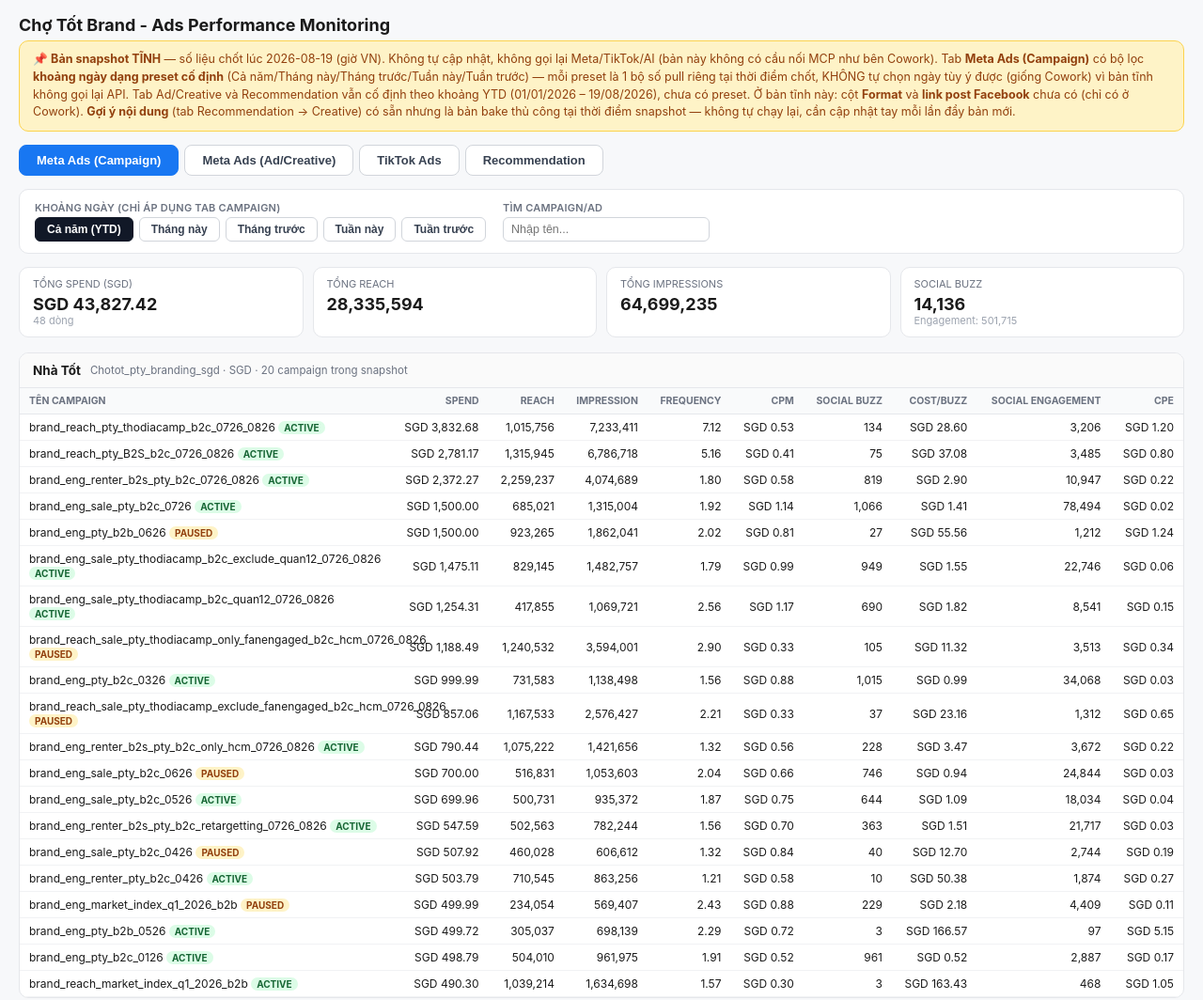
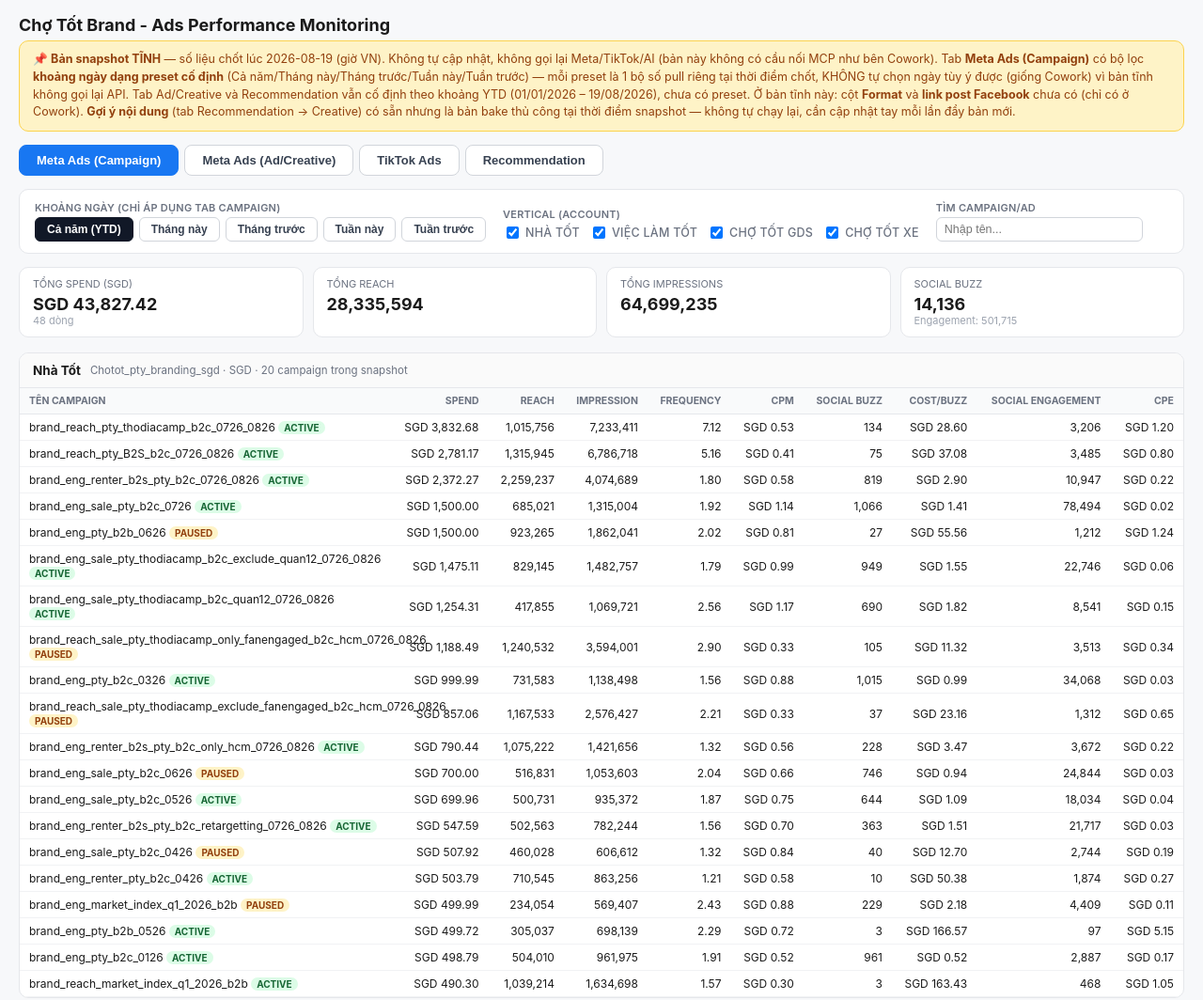
Before and after one commit to locvohoang/chotot-ads-snapshot, a plain HTML site: page index.html in a window 1280 px wide. Shown: the top 1064 px of the page at 94% size. Drawn offline with Linux system fonts and the light colour scheme.

Commit message:
Add files via upload

```diff
--- a/index.html
+++ b/index.html
@@ -95,6 +95,10 @@
     <div id="presetButtons" style="display:flex; gap:6px; flex-wrap:wrap;"></div>
   </div>
   <div class="field">
+    <label>Vertical (account)</label>
+    <div id="verticalChecks" style="display:flex; gap:10px; flex-wrap:wrap;"></div>
+  </div>
+  <div class="field">
     <label>Tìm campaign/ad</label>
     <input type="text" id="searchBox" placeholder="Nhập tên...">
   </div>
@@ -115,6 +119,7 @@
 let currentPlatform = 'campaign';
 let currentPreset = 'ytd'; // chỉ áp dụng cho tab Campaign — 'ytd' | 'this_month' | 'last_month' | 'this_week' | 'last_week'
 let searchTerm = '';
+let selectedAccounts = new Set(ACCOUNT_ORDER); // vertical (account) filter — mặc định chọn hết
 
 // Nguồn data cho tab Campaign theo preset đang chọn. YTD = DASH (bộ số gốc từ đầu năm).
 // Các preset khác lấy từ PRESETS_DATA (pull riêng cho từng khoảng ngày cố định — xem ghi chú trong banner).
@@ -127,6 +132,18 @@
   el.innerHTML = PRESET_ORDER.map(p => `<button type="button" class="preset-btn${p===currentPreset?' active':''}" data-preset="${p}">${PRESET_LABELS[p]}</button>`).join('');
   el.querySelectorAll('.preset-btn').forEach(b => {
     b.addEventListener('click', () => { currentPreset = b.getAttribute('data-preset'); render(); });
+  });
+}
+
+function renderVerticalChecks(){
+  const el = document.getElementById('verticalChecks');
+  el.innerHTML = ACCOUNT_ORDER.map(k => `<label style="display:flex; align-items:center; gap:4px; font-size:12.5px; font-weight:500;"><input type="checkbox" data-acc="${k}" ${selectedAccounts.has(k)?'checked':''}> ${escapeHtml(DASH[k].label)}</label>`).join('');
+  el.querySelectorAll('input[type=checkbox]').forEach(cb => {
+    cb.addEventListener('change', (e) => {
+      const k = e.target.getAttribute('data-acc');
+      if (e.target.checked) selectedAccounts.add(k); else selectedAccounts.delete(k);
+      render();
+    });
   });
 }
 
@@ -155,6 +172,7 @@
   let spend=0, reach=0, impr=0, buzz=0, eng=0, count=0;
   const summarySource = currentPlatform === 'campaign' ? getCampaignAccounts() : DASH;
   ACCOUNT_ORDER.forEach(k => {
+    if (!selectedAccounts.has(k)) return;
     const acc = summarySource[k];
     const list = currentPlatform === 'campaign' ? acc.campaigns : acc.ads;
     list.forEach(r => {
@@ -209,7 +227,12 @@
   }
   let html = '';
   const campaignSource = getCampaignAccounts();
-  ACCOUNT_ORDER.forEach(k => {
+  const visibleAccounts = ACCOUNT_ORDER.filter(k => selectedAccounts.has(k));
+  if (!visibleAccounts.length){
+    container.innerHTML = `<div class="account-block"><div style="padding:16px; color:#6b7280; font-size:12.5px; text-align:center;">Chưa chọn vertical nào — tick ít nhất 1 account ở bộ lọc phía trên.</div></div>`;
+    return;
+  }
+  visibleAccounts.forEach(k => {
     const acc = currentPlatform === 'campaign' ? campaignSource[k] : DASH[k];
     const cur = acc.currency;
     if (currentPlatform === 'campaign'){
@@ -293,6 +316,7 @@
   document.getElementById('presetField').style.display = currentPlatform === 'campaign' ? '' : 'none';
   document.querySelectorAll('.ptab-btn').forEach(b => b.classList.toggle('active', b.getAttribute('data-p') === currentPlatform));
   renderPresetButtons();
+  renderVerticalChecks();
   renderSummary();
   if (currentPlatform === 'recommendation'){ renderRecommendation(); }
   else { renderAccountsForPlatform(); }
```
